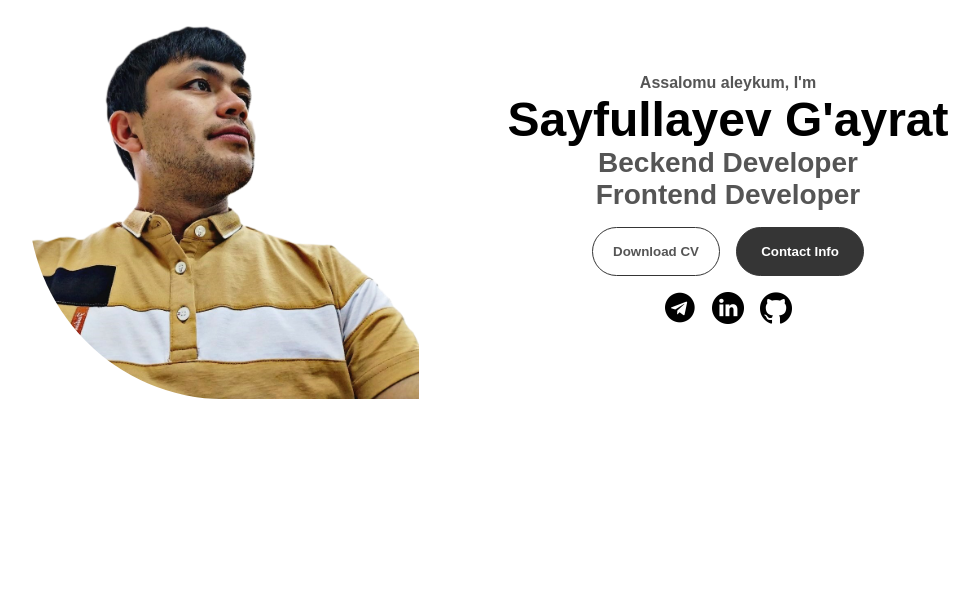
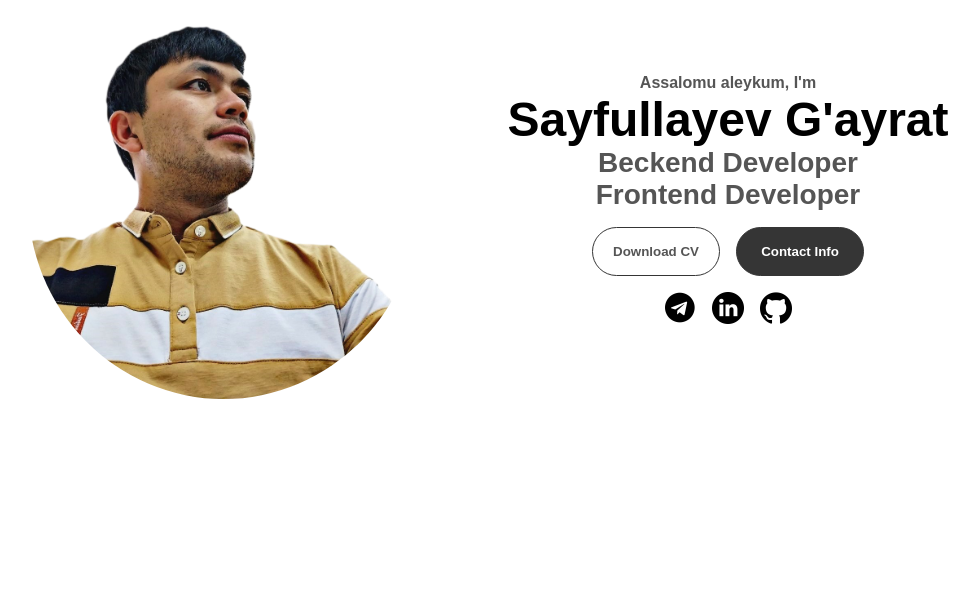
Before and after one commit to sayfullayev0204/myblog, a Django app: page / in a window 1280 px wide. Shown: the part 285-883 px from the top of the page, without its empty margins (152-1131 px from the left). Run offline with Django 5.2, Linux system fonts and the light colour scheme.

Commit message:
Update home.html

```diff
--- a/templates/home.html
+++ b/templates/home.html
@@ -59,7 +59,7 @@
     </nav>
     <section id="profile">
       <div class="section__pic-container" >
-        <img src="/media/assets/men.png" style="border-radius: 50% 50% 0 50%;"/>
+        <img src="/media/assets/men.png" style="border-radius: 50% 50% 50% 50%;"/>
       </div>
       <div class="section__text">
         <p class="section__text__p1">Assalomu aleykum, I'm</p>
```
